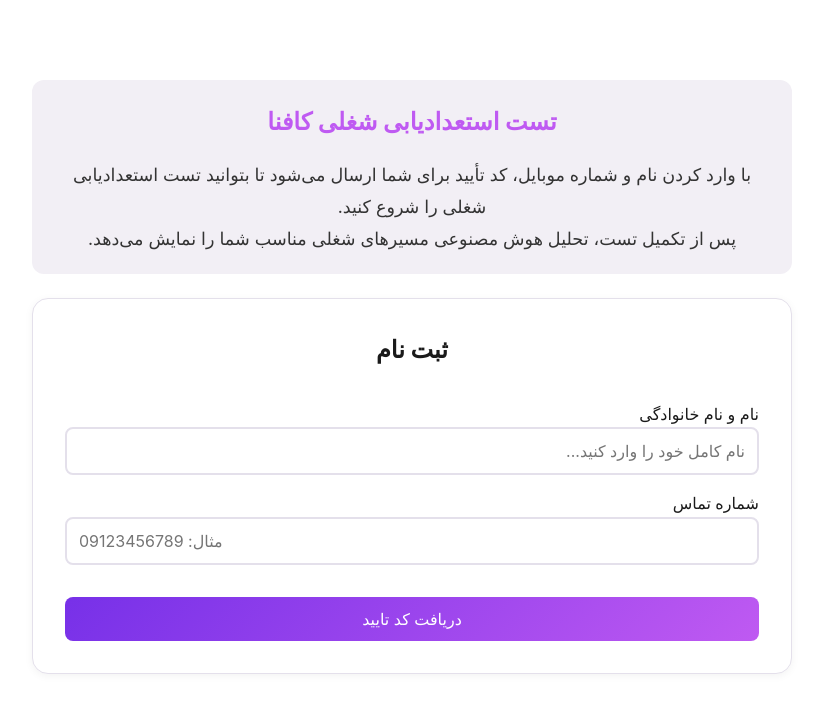
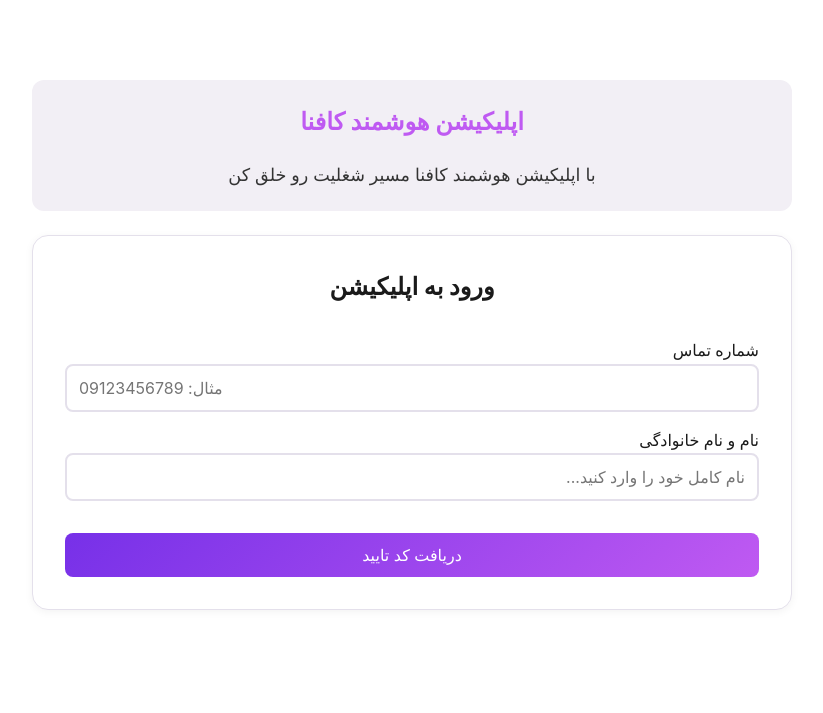
Before and after one commit to radical0coder/kafna, a Django app: page / in a window 1280 px wide. Shown: the top 713 px of the page, without its empty margins (228-1051 px from the left). Run offline with Django 5.2, Linux system fonts and the light colour scheme; some web fonts are replaced.

Commit message:
login page ux

```diff
--- a/assessment/templates/assessment/assessment.html
+++ b/assessment/templates/assessment/assessment.html
@@ -449,24 +449,23 @@
 
                 <!-- 1. The explanation text is now OUTSIDE the form card -->
                 <div style="text-align: center; margin-bottom: 24px; padding: 20px; background: hsl(var(--secondary)); border-radius: 12px; line-height: 1.8;">
-                    <h2 style="color: hsl(var(--primary-glow)); margin-bottom: 16px;">تست استعدادیابی شغلی کافنا</h2>
+                    <h2 style="color: hsl(var(--primary-glow)); margin-bottom: 16px;">اپلیکیشن هوشمند کافنا</h2>
                     <p style="font-size: 1.1rem; color: #333;">
-                        با وارد کردن نام و شماره موبایل، کد تأیید برای شما ارسال می‌شود تا بتوانید تست استعدادیابی شغلی را شروع کنید.<br>
-                        پس از تکمیل تست، تحلیل هوش مصنوعی مسیرهای شغلی مناسب شما را نمایش می‌دهد.
+                        با اپلیکیشن هوشمند کافنا مسیر شغلیت رو خلق کن
                     </p>
                 </div>
 
                 <!-- 2. The form card is now a single, clean element -->
                 <div class="question-card">
-                    <h2 class="question-title" style="text-align: center; margin-bottom: 32px;">ثبت‌ نام</h2>
+                    <h2 class="question-title" style="text-align: center; margin-bottom: 32px;">ورود به اپلیکیشن</h2>
                     {% csrf_token %}
                     <div style="margin-bottom: 16px;">
+                        <label for="userPhone">شماره تماس</label>
+                        <input type="tel" id="userPhone" class="input-field" placeholder="مثال: 09123456789" maxlength="11" pattern="09[0-9]{9}">
+                    </div>
+                    <div style="margin-bottom: 32px;">
                         <label for="regFullName">نام و نام خانوادگی</label>
                         <input type="text" id="regFullName" class="input-field" placeholder="نام کامل خود را وارد کنید...">
-                    </div>
-                    <div style="margin-bottom: 32px;">
-                        <label for="userPhone">شماره تماس</label>
-                        <input type="tel" id="userPhone" class="input-field" placeholder="مثال: 09123456789" maxlength="11" pattern="09[0-9]{9}">
                     </div>
                     <button id="requestOtpBtn" class="btn btn-primary" style="width: 100%;" onclick="requestOTP()">دریافت کد تایید</button>
                 </div>
@@ -524,6 +523,29 @@
         </div>
 
     </div>
+
+    <div id="aboutPage" class="page-content hidden">
+        <div class="container">
+            <h1 style="font-size: 2.5rem; margin-bottom: 32px;">درباره ما</h1>
+            <div class="question-card">
+                <!-- ADD THIS CONTENT -->
+                <p>کافنا یک پلتفرم هوشمند استعدادیابی شغلی است که به افراد کمک می‌کند تا مسیر حرفه‌ای ایده‌آل خود را کشف کنند. ما با استفاده از تحلیل‌های پیشرفته، به کاربران کمک می‌کنیم تا نقاط قوت خود را بشناسند و یک برنامه عملی برای رسیدن به اهداف شغلی خود تدوین کنند.</p>
+            </div>
+        </div>
+    </div>
+
+    <!-- In your contactPage div -->
+    <div id="contactPage" class="page-content hidden">
+        <div class="container">
+            <h1 style="font-size: 2.5rem; margin-bottom: 32px;">تماس با ما</h1>
+            <div class="question-card">
+                <!-- ADD THIS CONTENT -->
+                <p>برای پشتیبانی و اطلاعات بیشتر می‌توانید از طریق ایمیل زیر با ما در ارتباط باشید:</p>
+                <p style="font-weight: 600; margin-top: 16px;">support@kafna.ir</p>
+            </div>
+        </div>
+    </div>
+
 
 <script>
 /* -------------------------------------------------
```
